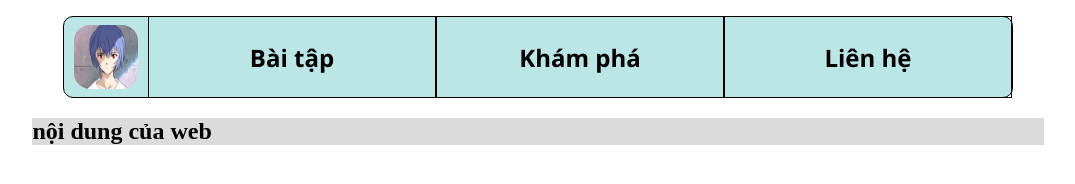
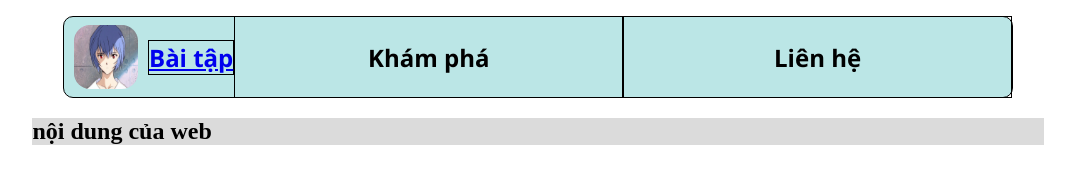
Before and after one commit to ilove265/projectAz, a plain HTML site: page index.html in a window 1280 px wide. Shown: the whole page, without its empty margins (102-1177 px from the left). Drawn offline with Linux system fonts and the light colour scheme.

Commit message:
add index

```diff
--- a/index.html
+++ b/index.html
@@ -10,14 +10,13 @@
     <div class="top">
         <div class="bar">
             <img src="./img/Rei.webp" alt="logo">
-            <h2>Bài tập</h2>
+            <a href="/Test/test.html"> <h2>Bài tập</h2> </a>
             <h2>Khám phá</h2>
             <h2>Liên hệ</h2>
         </div>
     <div class="mid">
         <div class="info">
             <h2 id="left">nội dung của web</h2>
-
         </div>
 
 
```
